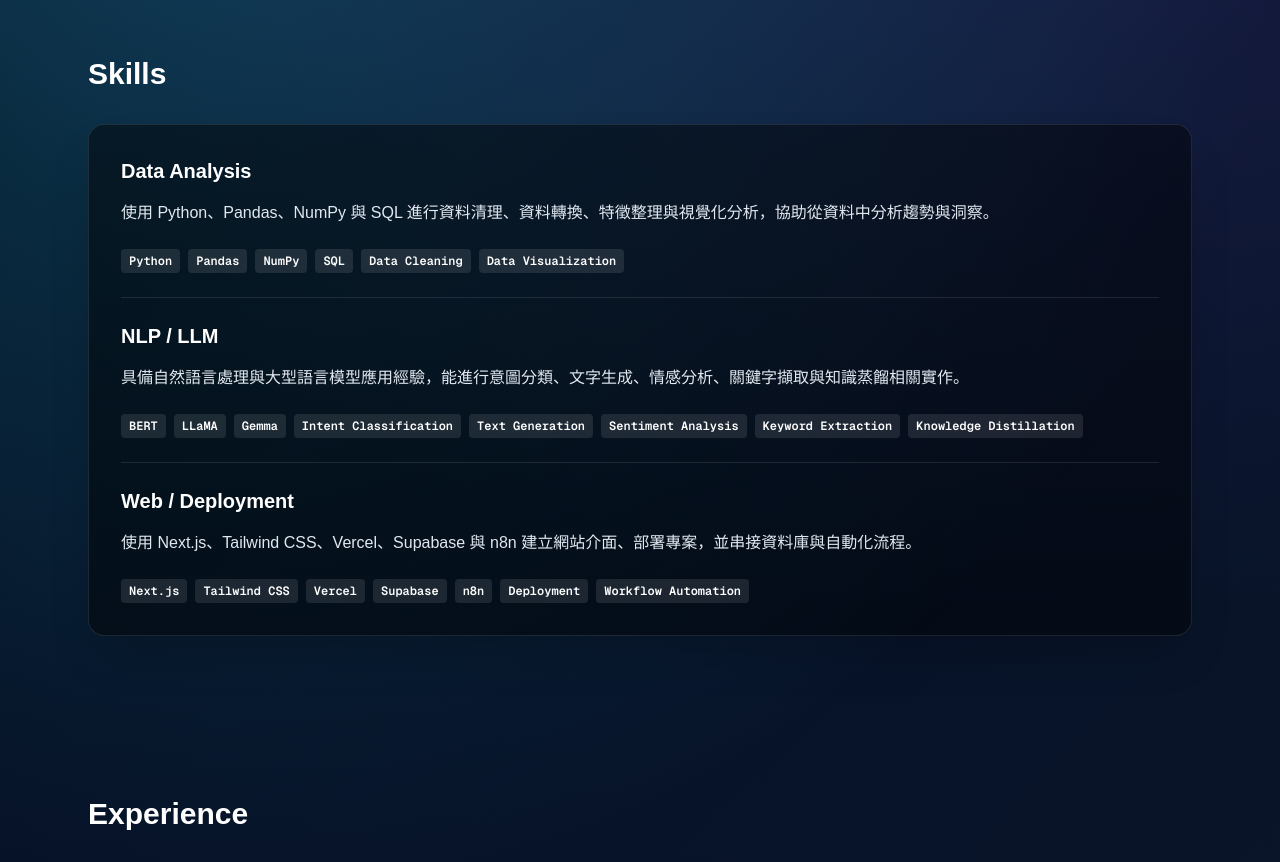
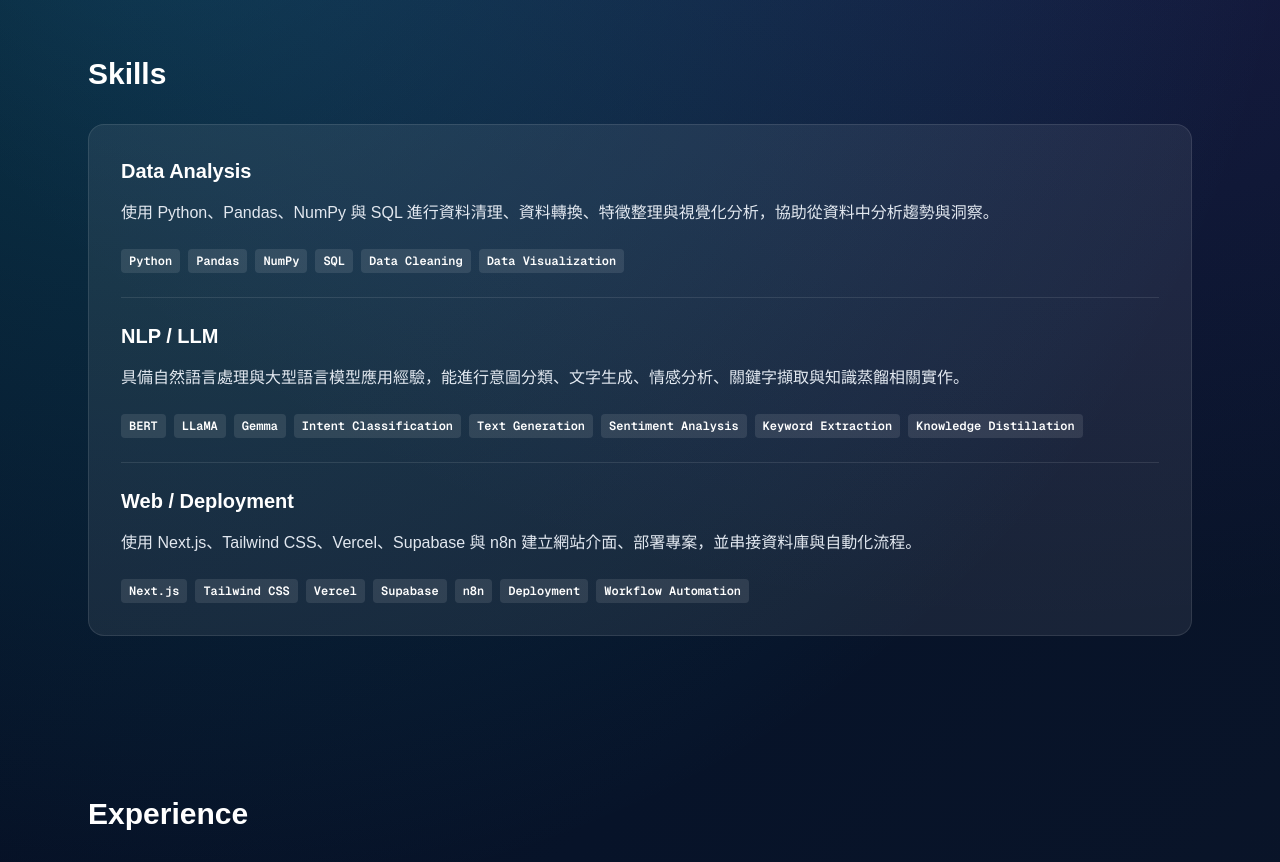
Before and after one commit to brian-kai/my-portfolio, a Next.js app: page / in a window 1280 px wide. Shown: the part 1220-2082 px from the top of the page. Built offline with nearby package versions, Linux system fonts and the light colour scheme.

Commit message:
update portfolio

```diff
--- a/app/page.tsx
+++ b/app/page.tsx
@@ -242,7 +242,7 @@
       <section id="skills" className="mx-auto max-w-6xl px-6 py-20">
         <h2 className="mb-8 text-3xl font-bold">Skills</h2>
 
-        <div className="rounded-2xl border border-white/10 bg-black/45 p-6 shadow-2xl shadow-black/20 md:p-8">
+        <div className="rounded-2xl border border-white/10 bg-white/[0.07] p-6 md:p-8">
           {skills.map((skill) => (
             <article
               key={skill.category}
```
